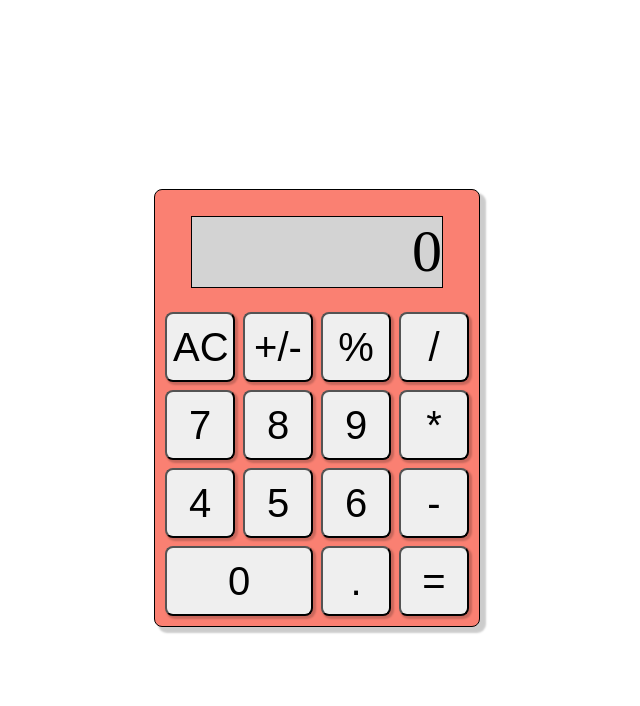
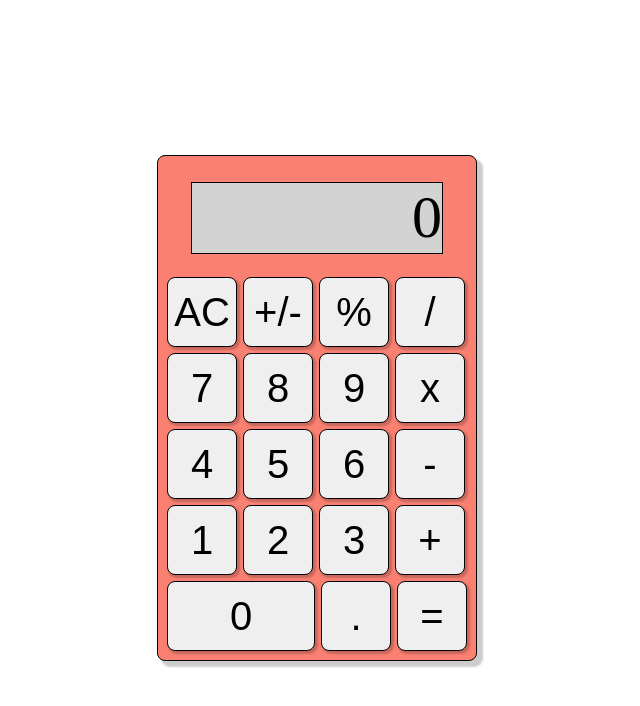
Before and after one commit to MackTay/calculator-odin, a plain HTML site: page index.html in a window 1280 px wide. Shown: the whole page, without its empty margins (323-963 px from the left). Drawn offline with Linux system fonts and the light colour scheme.

Commit message:
Add button IDs and extra buttons
Need to target each button indivisually. Add id for each button.
1, 2, 3, + row was missing by mistake. Add new div with those buttons.

```diff
--- a/index.html
+++ b/index.html
@@ -12,27 +12,33 @@
 <div class="calc">
     <div class="display">0</div>
     <div class="row">
-        <button>AC</button>
-        <button>+/-</button>
-        <button>%</button>
-        <button>/</button>
+        <button id="clear">AC</button>
+        <button id="plus-minus">+/-</button>
+        <button id="percent">%</button>
+        <button id="divide">/</button>
     </div>
     <div class="row">
-        <button>7</button>
-        <button>8</button>
-        <button>9</button>
-        <button>*</button>
+        <button id="seven">7</button>
+        <button id="eight">8</button>
+        <button id="nine">9</button>
+        <button id="multiply">x</button>
     </div>
     <div class="row">
-        <button>4</button>
-        <button>5</button>
-        <button>6</button>
-        <button>-</button>
+        <button id="four">4</button>
+        <button id="five">5</button>
+        <button id="six">6</button>
+        <button id="subtract">-</button>
     </div>
     <div class="row">
-        <button class="btn0">0</button>
-        <button>.</button>
-        <button>=</button>
+        <button id="one">1</button>
+        <button id="two">2</button>
+        <button id="three">3</button>
+        <button id="add">+</button>
+    </div>
+    <div class="row">
+        <button id="zero">0</button>
+        <button id="decimal">.</button>
+        <button id="equals">=</button>
     </div>
 </div>
 <script src="calc.js"></script>
--- a/styles.css
+++ b/styles.css
@@ -33,7 +33,7 @@ body {
     display: flex;
 }
 
-.btn0 {
+#zero {
     width: 148px;
     height: 70px;
 }
@@ -41,8 +41,9 @@ body {
 button {
     width: 70px;
     height: 70px;
-    margin: 4px;
+    margin: 3px;
     border-radius: 8px;
+    border: 1px solid black;
     box-shadow: 2px 2px 2px 1px rgb(0 0 0 / 20%);
     font-size: 40px;
 }
```
